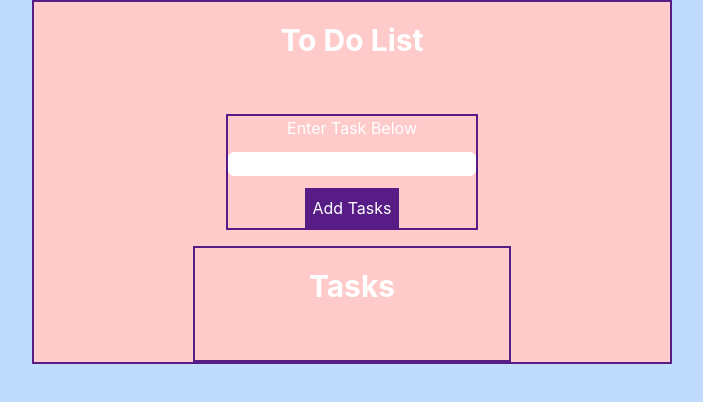
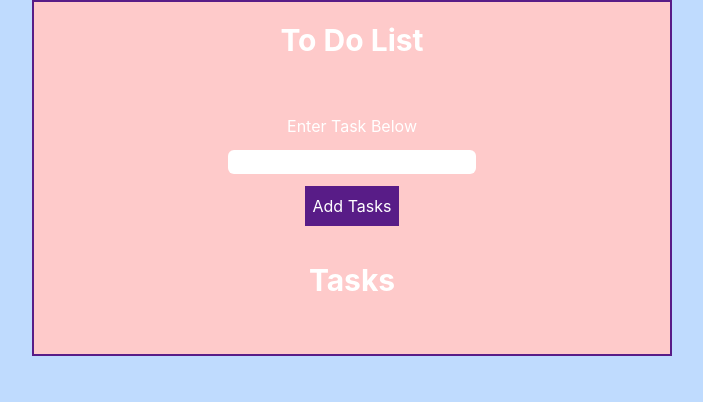
Before and after one commit to Killdroid2342/to-do-list, a React (Create React App) app: page / in a window 1280 px wide. Shown: the top 402 px of the page, without its empty margins (288-991 px from the left). Built offline with nearby package versions, Linux system fonts and the light colour scheme; the HTML template or start-up script is replaced by a standard one.

Commit message:
removed borders

```diff
--- a/src/index.css
+++ b/src/index.css
@@ -23,7 +23,7 @@ body {
     @apply text-white text-3xl font-bold mb-14 mt-5;
   }
   .center {
-    @apply border-2 border-purple-900 flex flex-col items-center justify-center;
+    @apply flex flex-col items-center justify-center;
   }
   .button {
     @apply text-white bg-purple-900 p-2;
```
